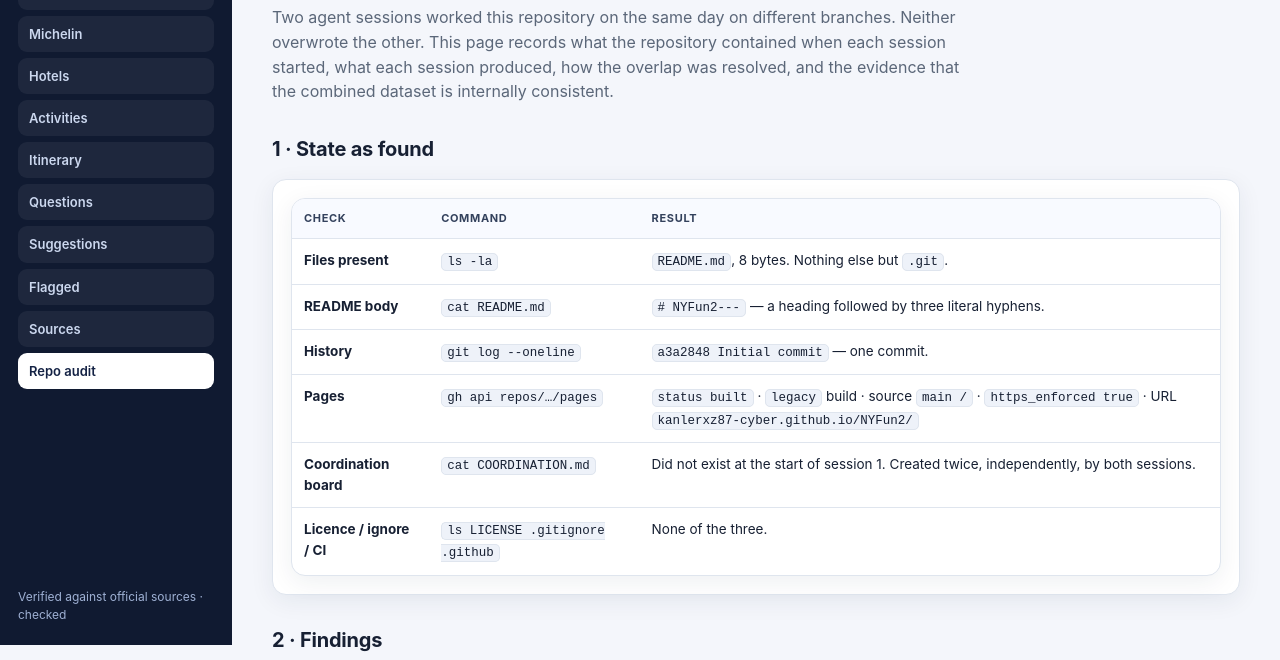
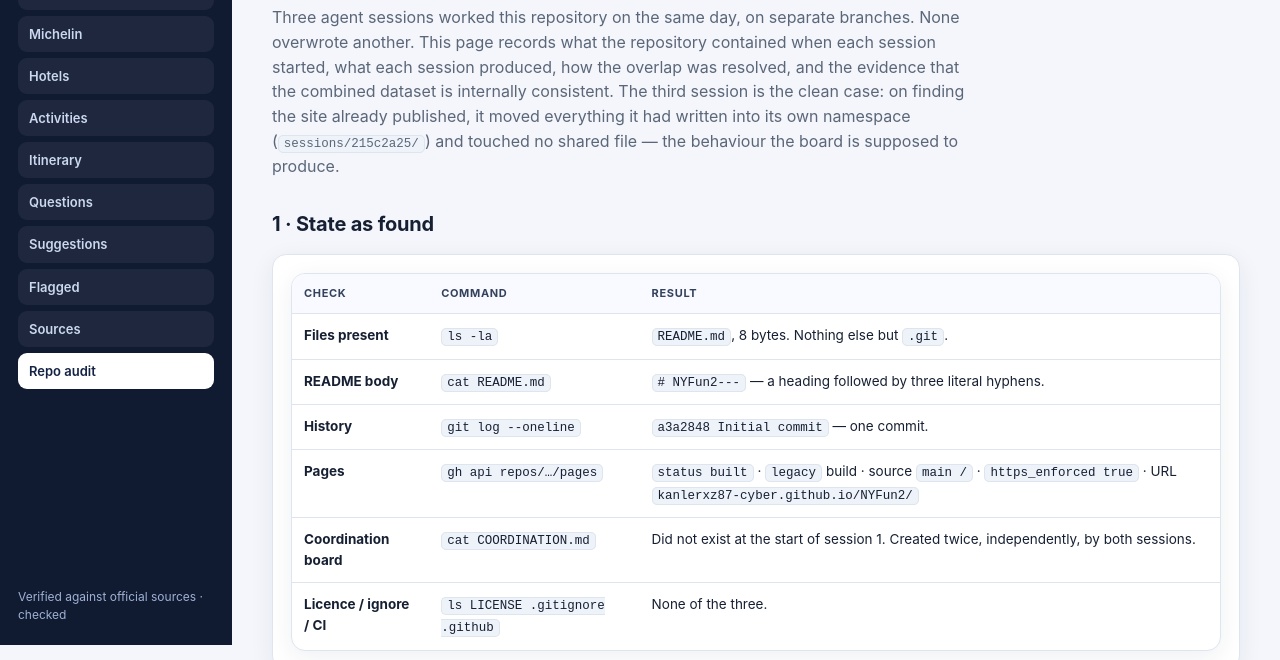
Before and after one commit to kanlerxz87-cyber/NYFun2, a plain HTML site: page pages/repo-audit.html in a window 1280 px wide. Shown: the part 155-815 px from the top of the page. Drawn offline with Linux system fonts and the light colour scheme.

Commit message:
Repo audit: record the third session's clean namespace outcome
The audit page said 'two sessions'; main now also carries a third kit under
sessions/215c2a25/. Adds that row to the integration table (it touched no shared file,
which is the behaviour the board exists to produce) and points the board link at the
GitHub blob instead of a raw .md path that Pages serves as text.

Co-authored-by: arena-agent <297053741+arena-agent@users.noreply.github.com>

```diff
--- a/pages/repo-audit.html
+++ b/pages/repo-audit.html
@@ -31,10 +31,12 @@
 
   <p class="eyebrow">Audit · repository &amp; integration</p>
   <h1>What was in the repo, and how two sessions were reconciled</h1>
-  <p class="lede">Two agent sessions worked this repository on the same day on different branches. Neither
-  overwrote the other. This page records what the repository contained when each session started, what each
+  <p class="lede">Three agent sessions worked this repository on the same day, on separate branches. None
+  overwrote another. This page records what the repository contained when each session started, what each
   session produced, how the overlap was resolved, and the evidence that the combined dataset is internally
-  consistent.</p>
+  consistent. The third session is the clean case: on finding the site already published, it moved
+  everything it had written into its own namespace (<code>sessions/215c2a25/</code>) and touched no shared
+  file — the behaviour the board is supposed to produce.</p>
 
   <h2>1 · State as found</h2>
   <div class="card">
@@ -80,6 +82,7 @@
           <tr><td>Dated hotel prices</td><td>Blank — Michelin's widget enforces a 31-day advance limit, so no dated rate was found</td><td><strong>Four live 7-night totals for 15–22 Feb 2027</strong> from Booking.com rate pages, with tax arithmetic and capture dates</td><td><strong>Session B's data</strong>, merged into Session A's hotel rows</td></tr>
           <tr><td>Questions / suggestions / flags</td><td>8 / 8 / 9</td><td>12 / 10 / 15</td><td><strong>Union</strong> — 12 / 12 / 13 after duplicates were dropped and one flag resolved</td></tr>
           <tr><td>Repo audit</td><td>Recorded in the board log</td><td>Dedicated page</td><td><strong>This page</strong></td></tr>
+          <tr><td>Third kit <small>(session 215c2a25)</small></td><td>—</td><td>—</td><td>Kept whole under <code>sessions/215c2a25/</code>, linked from the landing page; no shared file touched</td></tr>
         </tbody>
       </table>
     </div>
@@ -126,7 +129,7 @@
     </ul>
   </div>
 
-  <p class="footer-note">Repository: <a href="https://github.com/kanlerxz87-cyber/NYFun2" target="_blank" rel="noopener noreferrer">kanlerxz87-cyber/NYFun2 ↗</a> · Coordination board: <a href="../COORDINATION.md" target="_blank" rel="noopener noreferrer">COORDINATION.md ↗</a></p>
+  <p class="footer-note">Repository: <a href="https://github.com/kanlerxz87-cyber/NYFun2" target="_blank" rel="noopener noreferrer">kanlerxz87-cyber/NYFun2 ↗</a> · Coordination board: <a href="https://github.com/kanlerxz87-cyber/NYFun2/blob/main/COORDINATION.md" target="_blank" rel="noopener noreferrer">COORDINATION.md ↗</a></p>
 
 </main>
 </div>
```
